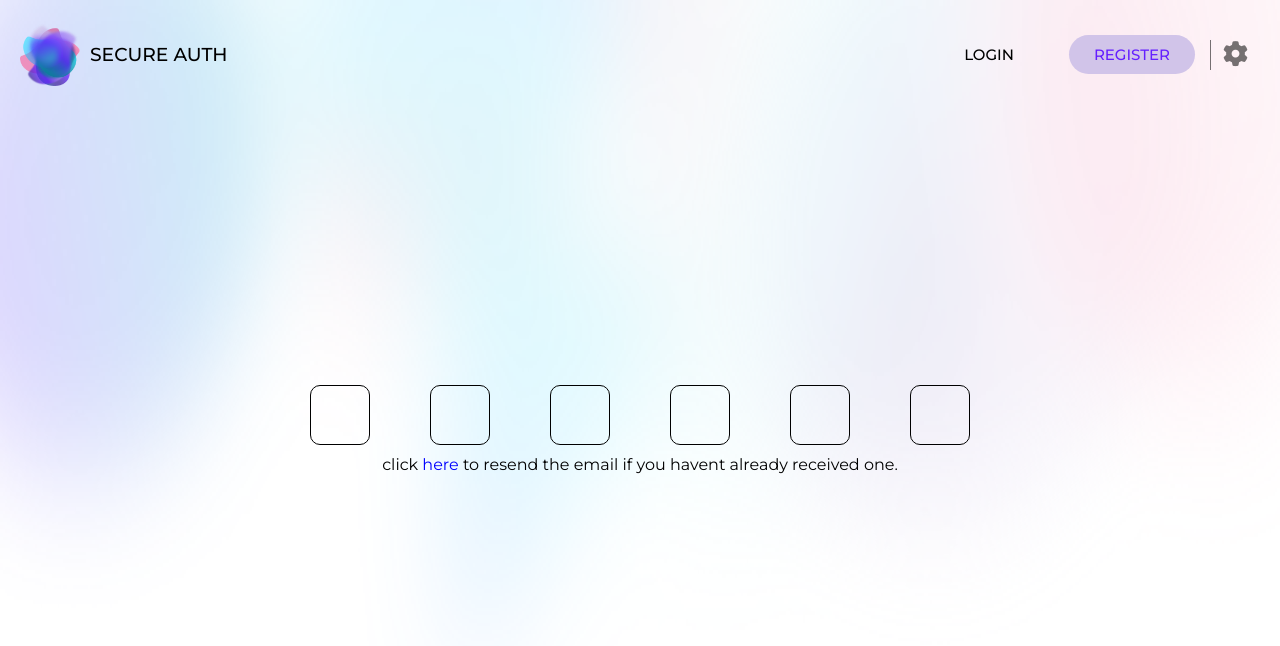
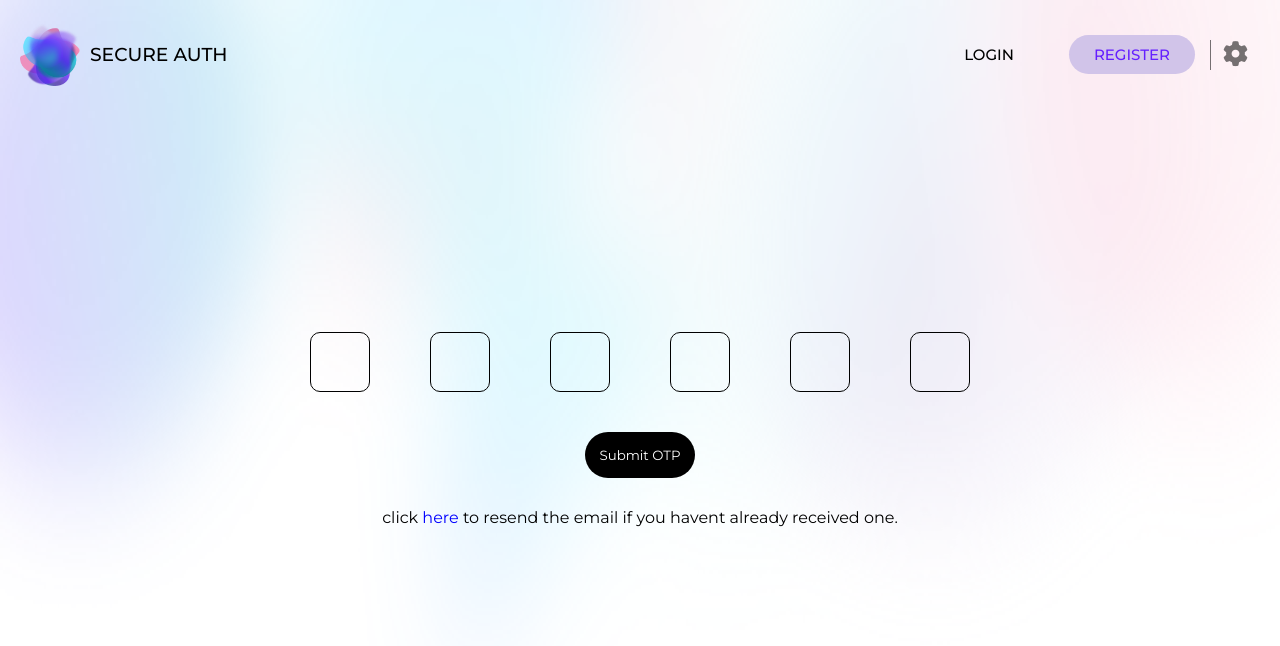
Before and after one commit to DOSSA-HASAN/secure-auth, a React (Vite) app in the folder client/secure-auth/: page /verify-user in a window 1280 px wide. Shown: the top 646 px of the page. Built offline with nearby package versions, Linux system fonts and the light colour scheme.

Commit message:
added button for otp submission

```diff
--- a/client/secure-auth/src/components/password/Password.jsx
+++ b/client/secure-auth/src/components/password/Password.jsx
@@ -11,7 +11,7 @@ function Password() {
         exit: { opacity: 0, y: -20, transition: { duration: 0.3 } }
     }
 
-    const [otpSuccess, setOtpSucces] = useState(true)
+    const [otpSuccess, setOtpSucces] = useState(false)
 
     return (
         <motion.div
--- a/client/secure-auth/src/components/password/PasswordOtp.jsx
+++ b/client/secure-auth/src/components/password/PasswordOtp.jsx
@@ -52,6 +52,7 @@ function PasswordOtp() {
                         />
                     ))}
                 </div>
+                <button>Submit OTP</button>
                 <div className="resend-email-cont">
                     <p>click <span onClick={handleResendOtp}>here</span> to resend the OTP if you havent already received one.</p>
                 </div>
--- a/client/secure-auth/src/components/verifyEmail/VerifyEmail.jsx
+++ b/client/secure-auth/src/components/verifyEmail/VerifyEmail.jsx
@@ -66,6 +66,7 @@ function VerifyEmail() {
                             />
                         ))}
                     </div>
+                    <button>Submit OTP</button>
                     <div className="resend-email-cont">
                         <p>click <span onClick={handleResendOtp}>here</span> to resend the email if you havent already received one.</p>
                     </div>
--- a/client/secure-auth/src/components/verifyEmail/verifyemail.scss
+++ b/client/secure-auth/src/components/verifyEmail/verifyemail.scss
@@ -1,6 +1,7 @@
 @import "../../responsive.scss";
 
-.verify-email-section, .reset-password-otp-section{
+.verify-email-section,
+.reset-password-otp-section {
     @include flexCenter;
     flex-direction: column;
     height: 80vh;
@@ -73,4 +74,17 @@
         }
     }
 
+    button {
+        background-color: #000;
+        border-radius: 999px;
+        border: none;
+        color: #fff;
+        padding: 15px;
+        margin: 30px 0;
+
+        &:hover {
+            background-color: #333232;
+        }
+    }
+
 }
```
